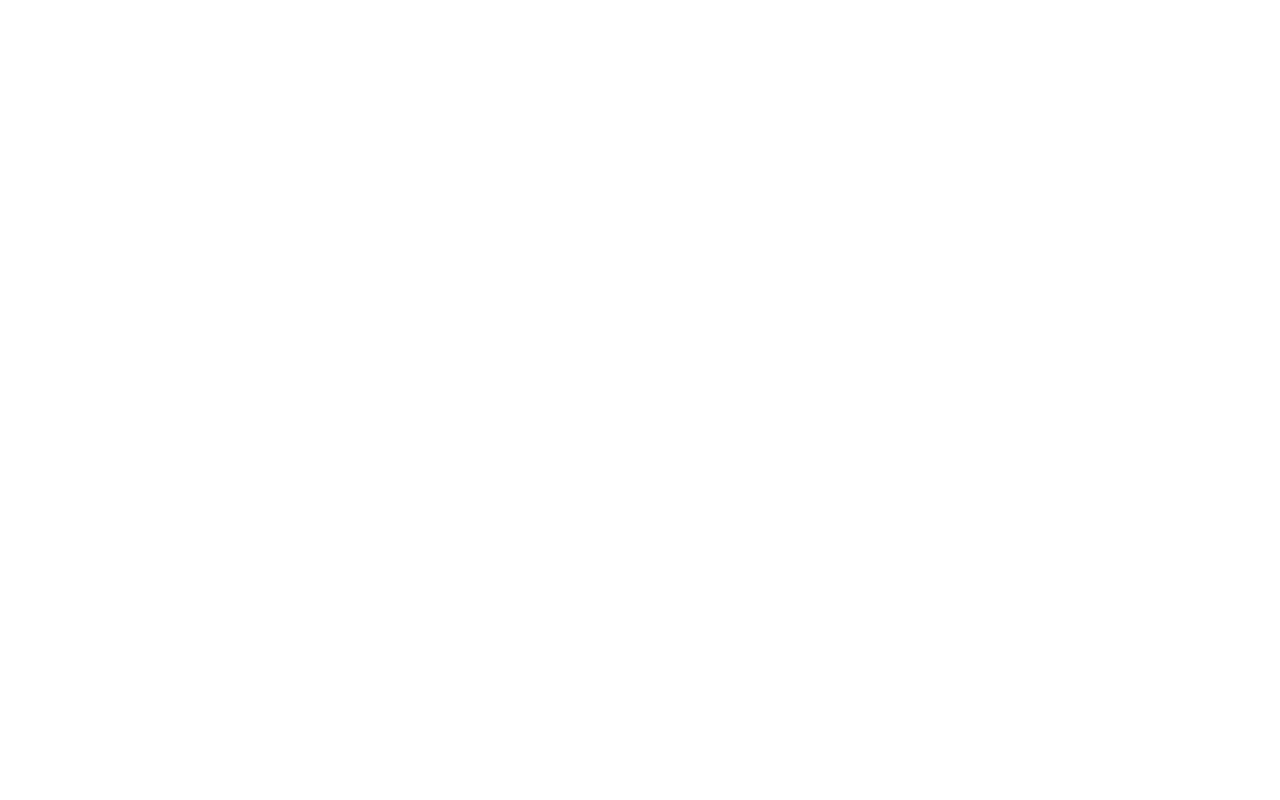
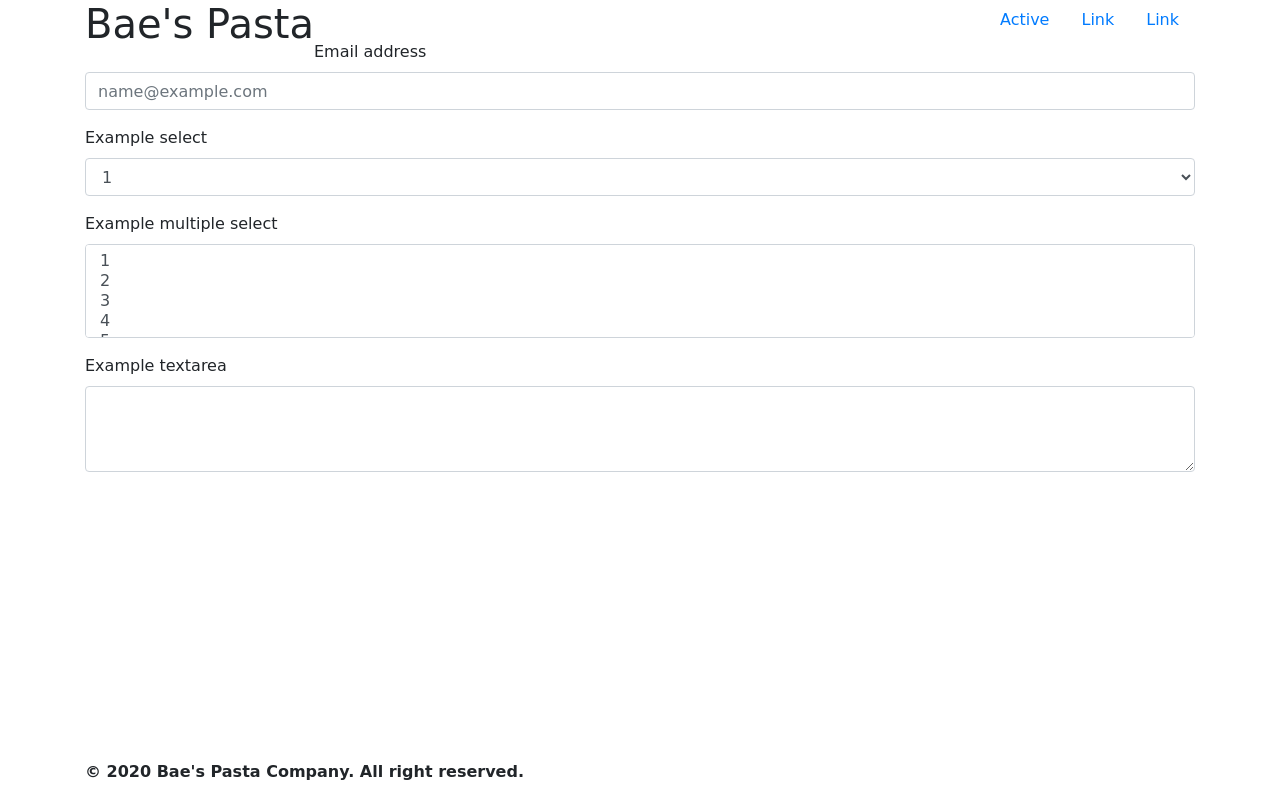
Before and after one commit to sw2bae/hw02_responsivePortfolio, a plain HTML site: page contact.html in a window 1280 px wide. Drawn offline with nearby package versions, Linux system fonts and the light colour scheme; files that its build step writes are made by us from their sources; a web font is replaced by a local one.

Commit message:
hw02_rev03_Basic Structure

```diff
--- a/Example Images/style.css
+++ b/Example Images/style.css
@@ -0,0 +1,12 @@
+.header {
+    font-family: 'Baloo Chettan 2', cursive;
+}
+
+
+.footer{
+
+    position: fixed;
+    font-weight: bold;
+    bottom: 0px;
+
+}
--- a/contact.html
+++ b/contact.html
@@ -3,12 +3,70 @@
 <head>
     <meta charset="UTF-8">
     <meta name="viewport" content="width=device-width, initial-scale=1.0">
-    <title>Document</title>
+    <title>Bae's Pasta Contact</title>
+    <link href="https://fonts.googleapis.com/css?family=Baloo+Chettan+2&display=swap" rel="stylesheet">
     <link rel="stylesheet" href="https://stackpath.bootstrapcdn.com/bootstrap/4.4.1/css/bootstrap.min.css" integrity="sha384-Vkoo8x4CGsO3+Hhxv8T/Q5PaXtkKtu6ug5TOeNV6gBiFeWPGFN9MuhOf23Q9Ifjh" crossorigin="anonymous">
-    <link rel="stylesheet" type="text/css" href="style.css">
+    <link rel="stylesheet" type="text/css" href="Example Images/style.css">
 
 </head>
-<body>
+<body class="container" style="font-family: 'Baloo Chettan 2', cursive;">
+
+    <h1 class="float-left">Bae's Pasta</h1>
+
+        <nav>
+            <ul class="nav justify-content-end">
+                <li class="nav-item">
+                  <a class="nav-link active" href="#">Active</a>
+                </li>
+                <li class="nav-item">
+                  <a class="nav-link" href="#">Link</a>
+                </li>
+                <li class="nav-item">
+                  <a class="nav-link" href="#">Link</a>
+                </li>
+              </ul>
+        </nav>
+
+
+        <main>
+            <form>
+                <div class="form-group">
+                  <label for="exampleFormControlInput1">Email address</label>
+                  <input type="email" class="form-control" id="exampleFormControlInput1" placeholder="name@example.com">
+                </div>
+                <div class="form-group">
+                  <label for="exampleFormControlSelect1">Example select</label>
+                  <select class="form-control" id="exampleFormControlSelect1">
+                    <option>1</option>
+                    <option>2</option>
+                    <option>3</option>
+                    <option>4</option>
+                    <option>5</option>
+                  </select>
+                </div>
+                <div class="form-group">
+                  <label for="exampleFormControlSelect2">Example multiple select</label>
+                  <select multiple class="form-control" id="exampleFormControlSelect2">
+                    <option>1</option>
+                    <option>2</option>
+                    <option>3</option>
+                    <option>4</option>
+                    <option>5</option>
+                  </select>
+                </div>
+                <div class="form-group">
+                  <label for="exampleFormControlTextarea1">Example textarea</label>
+                  <textarea class="form-control" id="exampleFormControlTextarea1" rows="3"></textarea>
+                </div>
+              </form>
+        </main>
+
+
+        <footer>
+            <p class="footer" class="float-right">
+                &copy; 2020 Bae's Pasta Company. All right reserved.
+            </p>
+        </footer>
 
 </body>
 </html>
```
Also changed, not shown: index.html (+40 -3 lines), portfolio.html (+38 -3 lines).
